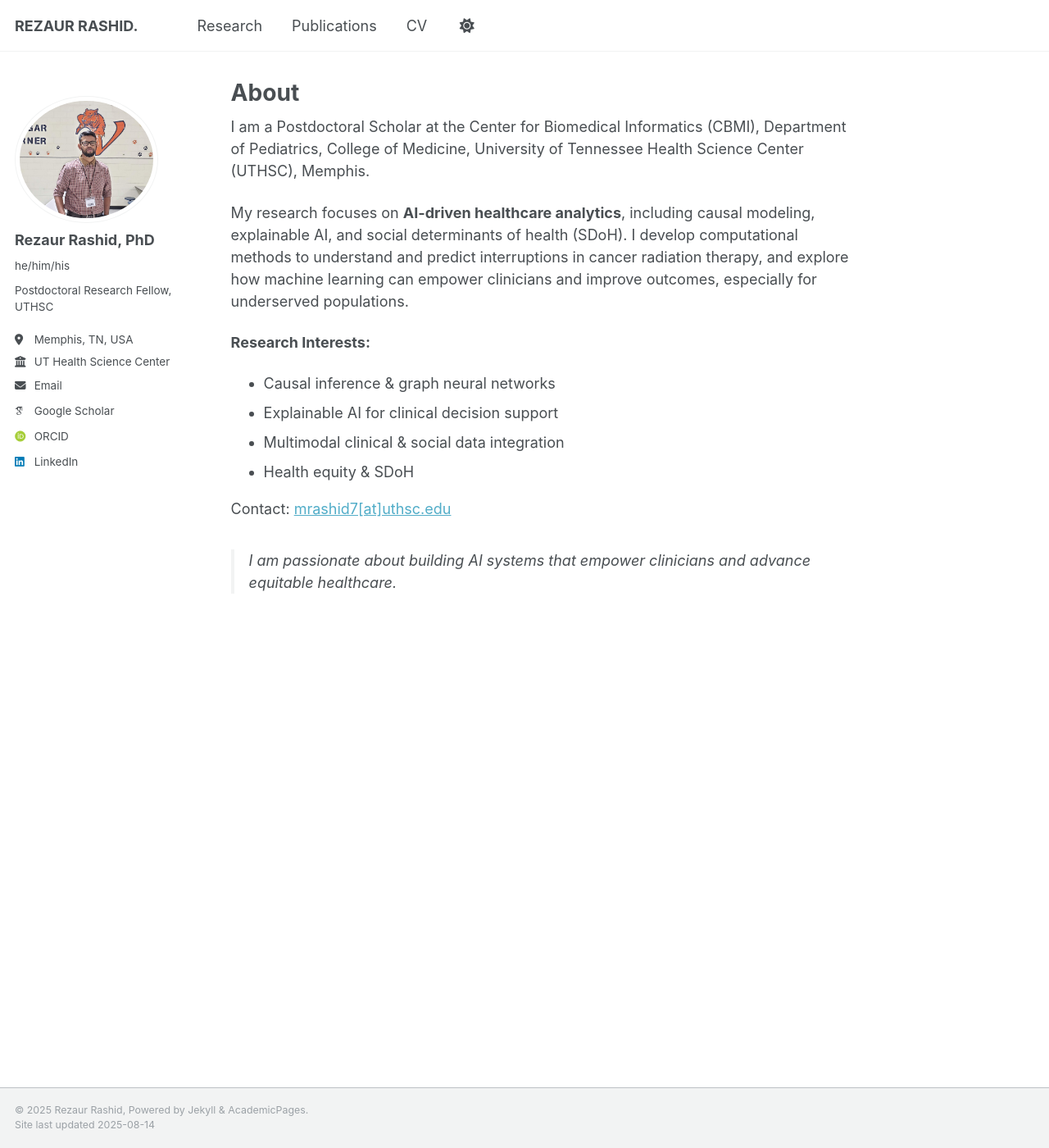
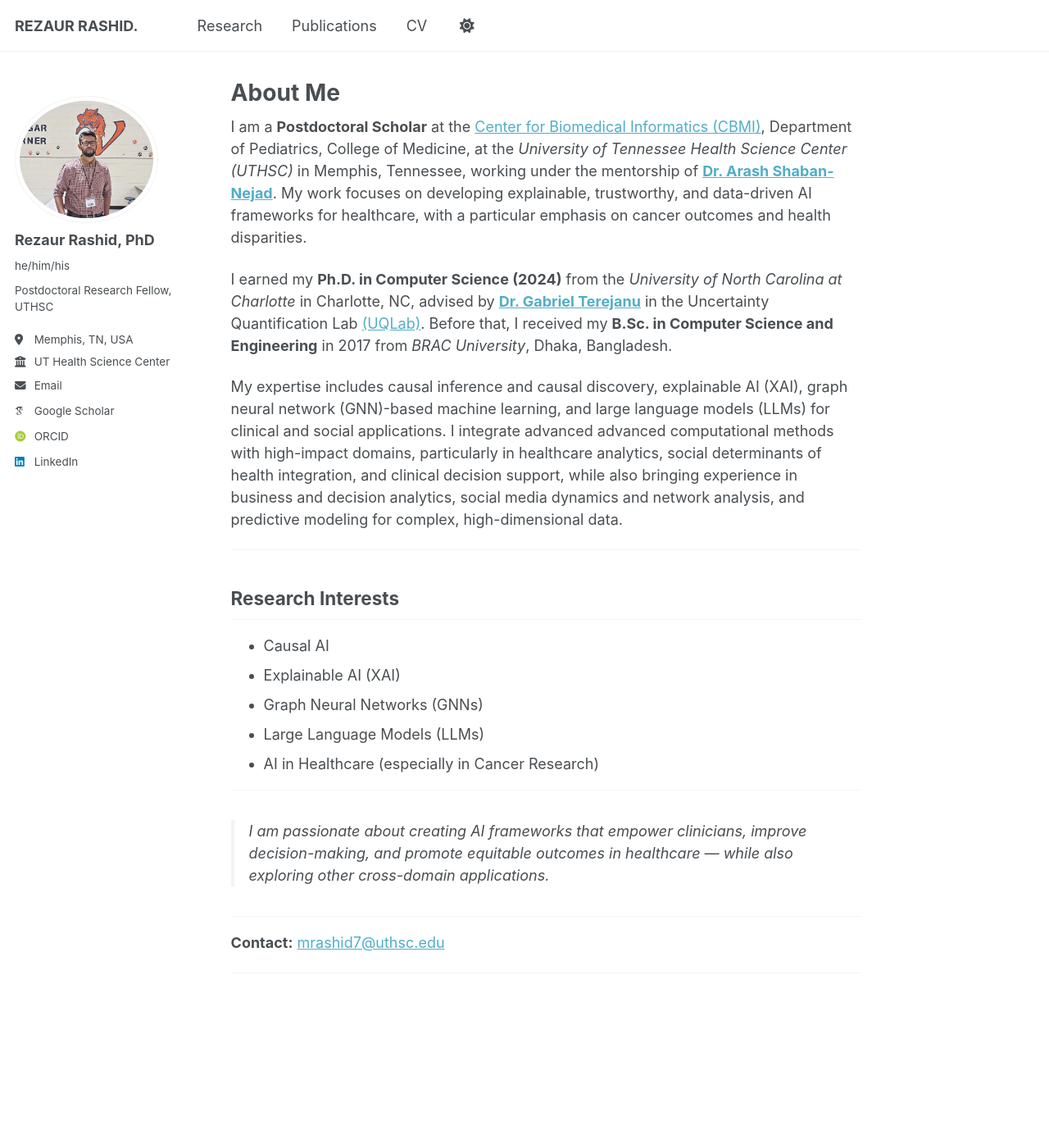
Before and after one commit to rezaurrashid/rezaurrashid.github.io, a Jekyll site: the page built from _pages/about.md, in a window 1280 px wide and 1400 px high. Shown: the whole window at 82% size. Built offline with Jekyll 4.4.1, drawn with Linux system fonts in a browser that asks for light colours; some web fonts are replaced; a script that is not in the unit is left out.

Commit message:
updated research and about page

```diff
--- a/_pages/about.md
+++ b/_pages/about.md
@@ -1,24 +1,36 @@
 ---
 permalink: /
-title: "About"
+title: "About Me"
 author_profile: true
 redirect_from:
   - /about/
   - /about.html
 ---
 
-<!-- ![Profile Picture](/images/picture/profile.jpg){: style="width:140px;float:right; margin-left:20px; border-radius:50%;"} -->
 
-I am a Postdoctoral Scholar at the Center for Biomedical Informatics (CBMI), Department of Pediatrics, College of Medicine, University of Tennessee Health Science Center (UTHSC), Memphis.
+I am a **Postdoctoral Scholar** at the [Center for Biomedical Informatics (CBMI)](https://uthsc.edu/cbmi), Department of Pediatrics, College of Medicine, at the *University of Tennessee Health Science Center (UTHSC)* in Memphis, Tennessee, working under the mentorship of [**Dr. Arash Shaban-Nejad**](https://uthsc.edu/cbmi/about/faculty-staff.php). My work focuses on developing explainable, trustworthy, and data-driven AI frameworks for healthcare, with a particular emphasis on cancer outcomes and health disparities.
 
-My research focuses on **AI-driven healthcare analytics**, including causal modeling, explainable AI, and social determinants of health (SDoH). I develop computational methods to understand and predict interruptions in cancer radiation therapy, and explore how machine learning can empower clinicians and improve outcomes, especially for underserved populations.
+I earned my **Ph.D. in Computer Science (2024)** from the *University of North Carolina at Charlotte* in Charlotte, NC, advised by [**Dr. Gabriel Terejanu**](https://cci.charlotte.edu/directory/gabriel-terejanu/) in the Uncertainty Quantification Lab [(UQLab)](https://www.uncertaintyquantification.org/).  Before that, I received my **B.Sc. in Computer Science and Engineering** in 2017 from *BRAC University*, Dhaka, Bangladesh.
 
-**Research Interests:**
-- Causal inference & graph neural networks
-- Explainable AI for clinical decision support
-- Multimodal clinical & social data integration
-- Health equity & SDoH
+My expertise includes causal inference and causal discovery, explainable AI (XAI), graph neural network (GNN)-based machine learning, and large language models (LLMs) for clinical and social applications. I integrate advanced advanced computational methods with high-impact domains, particularly in healthcare analytics, social determinants of health integration, and clinical decision support, while also bringing experience in business and decision analytics, social media dynamics and network analysis, and predictive modeling for complex, high-dimensional data.
 
-Contact: [mrashid7[at]uthsc.edu](mailto:mrashid7@uthsc.edu)
 
-> I am passionate about building AI systems that empower clinicians and advance equitable healthcare.
+---
+
+## Research Interests
+- Causal AI
+- Explainable AI (XAI)
+- Graph Neural Networks (GNNs)
+- Large Language Models (LLMs)
+- AI in Healthcare (especially in Cancer Research)
+
+---
+
+
+> I am passionate about creating AI frameworks that empower clinicians, improve decision-making, and promote equitable outcomes in healthcare — while also exploring other cross-domain applications.
+
+---
+
+**Contact:** [mrashid7@uthsc.edu](mailto:mrashid7@uthsc.edu)
+
+---
```
Also changed, not shown: _pages/research.md (+17 -17 lines).
